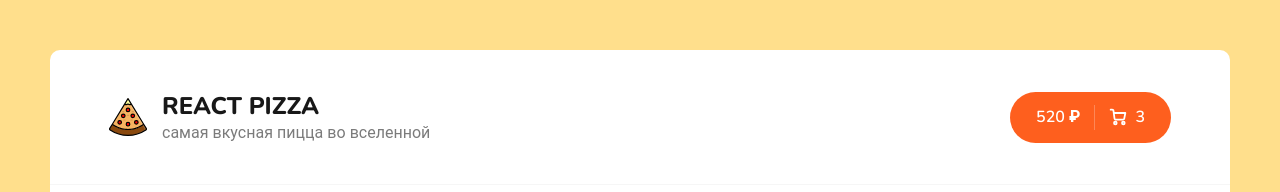
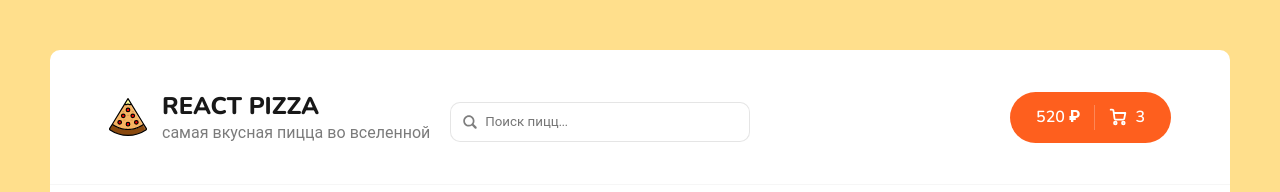
Before and after one commit to MarchenkoVL05/rpizza-v2, a React (Create React App) app: page / in a window 1280 px wide. Shown: the top 192 px of the page. Built offline with nearby package versions, Linux system fonts and the light colour scheme; no server answers.

Commit message:
added search component

```diff
--- a/src/App.js
+++ b/src/App.js
@@ -9,13 +9,23 @@ import NotFound from './pages/NotFound';
 import './scss/app.scss';
 
 function App() {
+  const [searchValue, setSearchValue] = React.useState('');
+
   return (
     <div className='wrapper'>
-      <Header />
+      <Header searchValue={searchValue} setSearchValue={setSearchValue} />
       <div className='content'>
         <div className='container'>
           <Routes>
-            <Route path='/' element={<Home />} />
+            <Route
+              path='/'
+              element={
+                <Home
+                  searchValue={searchValue}
+                  setSearchValue={setSearchValue}
+                />
+              }
+            />
             <Route path='/cart' element={<Cart />} />
             <Route path='*' element={<NotFound />} />
           </Routes>
--- a/src/components/Header.jsx
+++ b/src/components/Header.jsx
@@ -2,10 +2,11 @@ import React from 'react';
 import { Link } from 'react-router-dom';
 
 import Cart from '../pages/Cart';
+import Search from './Search';
 
 import pizzasLogo from '../assets/images/pizza-logo.svg';
 
-export default function Header() {
+export default function Header({ searchValue, setSearchValue }) {
   return (
     <div className='header'>
       <div className='container'>
@@ -18,6 +19,7 @@ export default function Header() {
             </div>
           </div>
         </Link>
+        <Search searchValue={searchValue} setSearchValue={setSearchValue} />
         <div className='header__cart'>
           <Link to='/cart' element={<Cart />} className='button button--cart'>
             <span>520 ₽</span>
--- /dev/null
+++ b/src/components/Search/index.jsx
@@ -0,0 +1,30 @@
+import React from 'react';
+
+import styles from './search.module.scss';
+
+import searchIcon from '../../assets/icons/searchIcon.svg';
+import closeIcon from '../../assets/icons/closing.svg';
+
+export default function Search({ searchValue, setSearchValue }) {
+  return (
+    <div className={styles.root}>
+      <img className={styles.icon} src={searchIcon} alt='searching' />
+      <input
+        value={searchValue}
+        onChange={(event) => setSearchValue(event.target.value)}
+        className={styles.input}
+        placeholder='Поиск пицц...'
+      />
+      {searchValue ? (
+        <img
+          onClick={() => setSearchValue('')}
+          className={styles.close}
+          src={closeIcon}
+          alt='close'
+        />
+      ) : (
+        ''
+      )}
+    </div>
+  );
+}
--- /dev/null
+++ b/src/components/Search/search.module.scss
@@ -0,0 +1,37 @@
+.root {
+  position: relative;
+  right: 120px;
+  top: 5px;
+}
+
+input {
+  width: 300px;
+  height: 40px;
+  padding: 12px 38px 12px 34px;
+  border: 1px solid rgba(0, 0, 0, 0.1);
+  border-radius: 10px;
+
+  &:focus {
+    border: 1px solid rgba(0, 0, 0, 0.3);
+  }
+}
+
+.icon {
+  width: 18px;
+  height: 18px;
+  position: absolute;
+  top: 11px;
+  left: 11px;
+  opacity: 50%;
+  cursor: pointer;
+}
+
+.close {
+  width: 20px;
+  height: 20px;
+  position: absolute;
+  top: 10px;
+  right: 11px;
+  opacity: 50%;
+  cursor: pointer;
+}
--- a/src/pages/Home.jsx
+++ b/src/pages/Home.jsx
@@ -5,7 +5,7 @@ import PizzaBlock from '../components/PizzaBlock';
 import Skeleton from '../components/PizzaBlock/Skeleton';
 import Sort from '../components/Sort';
 
-function Home() {
+function Home({ searchValue, setSearchValue }) {
   const [pizzas, setPizzas] = React.useState([]);
   const [isLoading, setIsLoading] = React.useState(true);
 
@@ -45,7 +45,11 @@ function Home() {
       <div className='content__items'>
         {isLoading
           ? [...new Array(6)].map((_, index) => <Skeleton key={index} />)
-          : pizzas.map((obj) => <PizzaBlock key={obj.id} {...obj} />)}
+          : pizzas
+              .filter((obj) =>
+                obj.title.toLowerCase().includes(searchValue.toLowerCase())
+              )
+              .map((obj) => <PizzaBlock key={obj.id} {...obj} />)}
       </div>
     </div>
   );
```
Also changed, not shown: src/assets/icons/closing.svg (added), src/assets/icons/searchIcon.svg (added).
